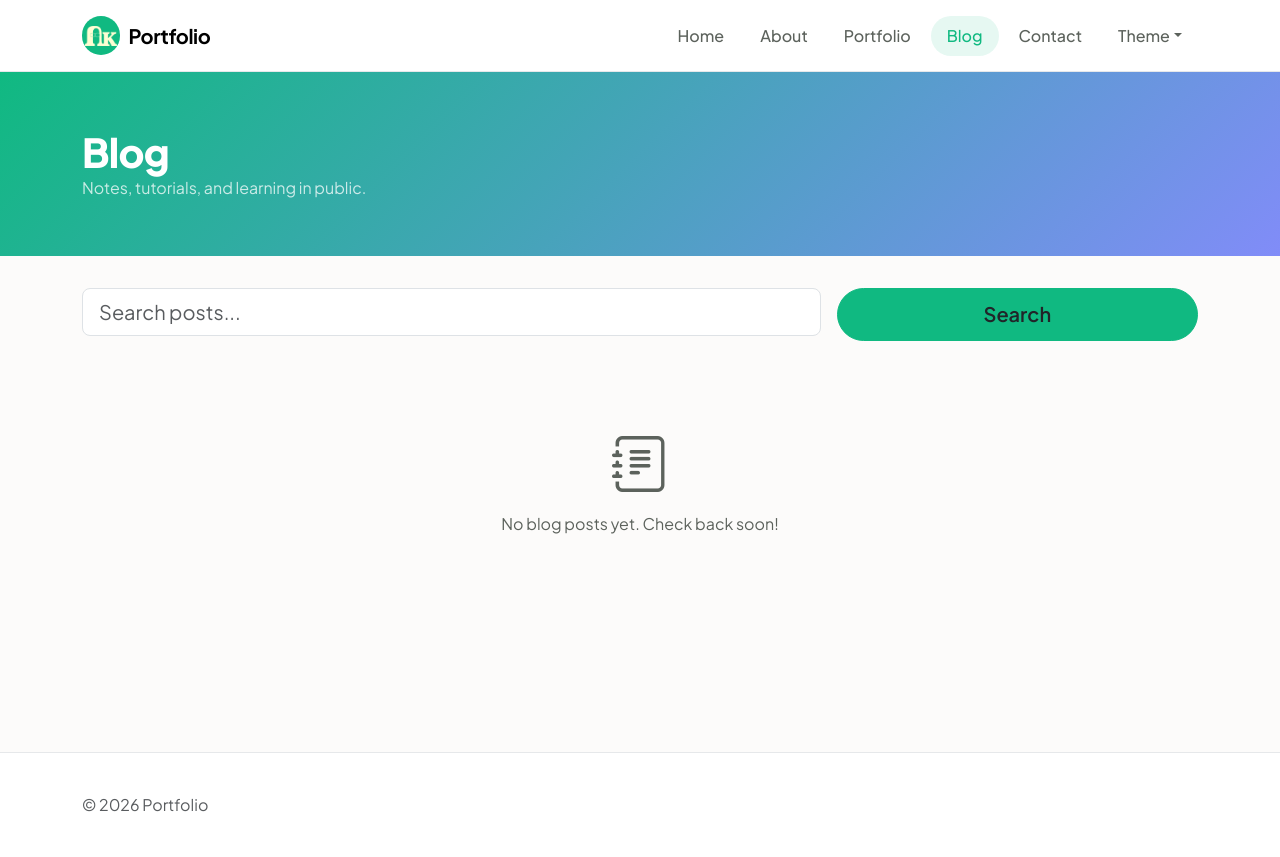
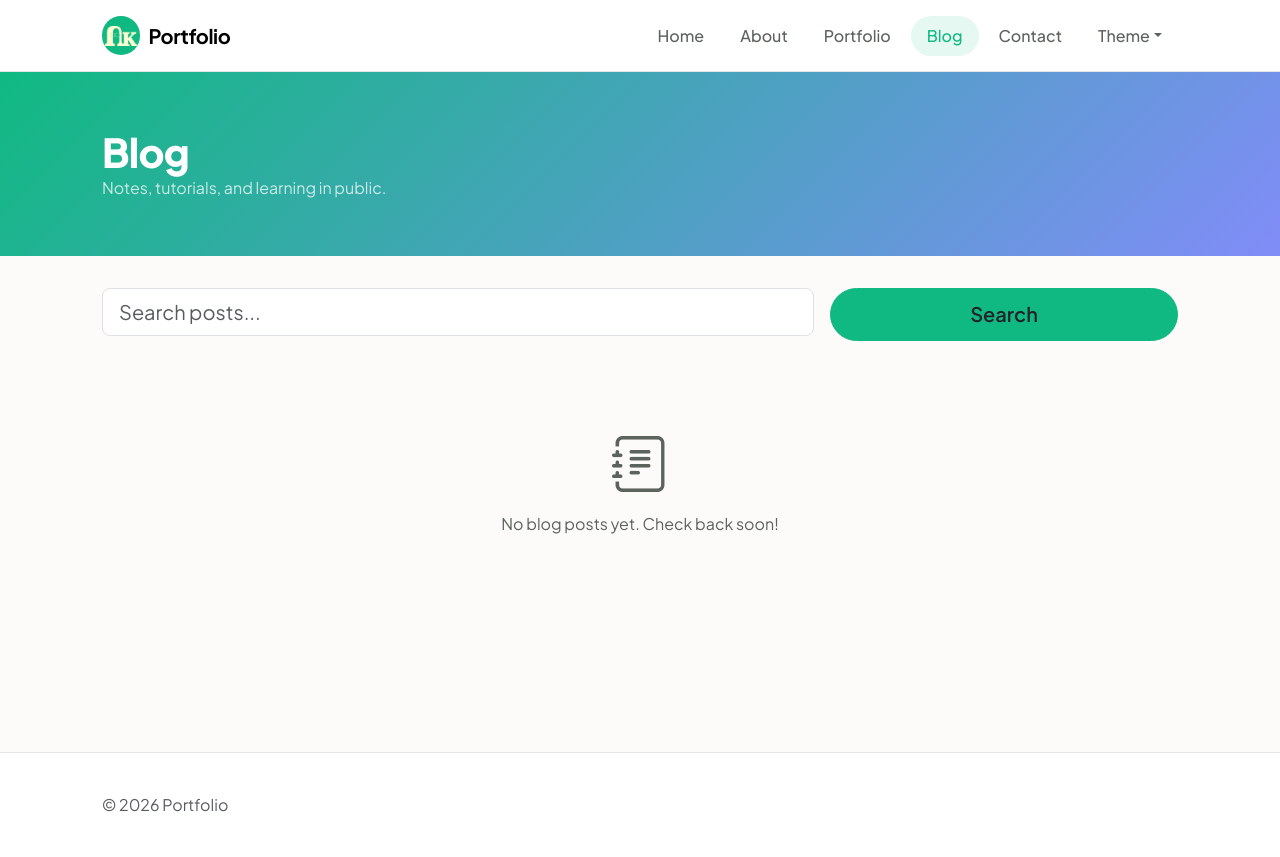
Before and after one commit to uyenbhku/portfolio-django, a Django app: page /blog/ in a window 1280 px wide. Run offline with Django 4.2, Linux system fonts and the light colour scheme; data that the repository does not hold is empty.

Commit message:
fix: padding left right

```diff
--- a/home/templates/pages/base.html
+++ b/home/templates/pages/base.html
@@ -46,7 +46,7 @@
 <body>
     <header class="sticky-top">
         <nav class="navbar navbar-expand-lg pf-navbar">
-            <div class="container">
+            <div class="pf-container container">
                 <a class="navbar-brand d-flex align-items-center gap-2" href="{% url 'home' %}">
                     <div class="pf-logo-container">
                         <img src="{% static 'img/logo1.png' %}" width="32" height="20" alt="Logo">
@@ -102,10 +102,10 @@
     </div>
     {% endif %}
 
-    <main>{% block content %}{% endblock %}</main>
+    <main class="pf-main">{% block content %}{% endblock %}</main>
 
     <footer class="pf-footer">
-        <div class="container">
+        <div class="pf-container container">
             <div class="row align-items-center gy-3">
                 <div class="col-md-6 text-center text-md-start">
                     <p class="mb-0 text-muted">
--- a/home/templates/pages/blog_detail.html
+++ b/home/templates/pages/blog_detail.html
@@ -5,7 +5,7 @@
 
 {% block content %}
 <div class="pf-page-header">
-    <div class="container">
+    <div class="pf-container container">
         <nav aria-label="breadcrumb">
             <ol class="breadcrumb mb-2">
                 <li class="breadcrumb-item"><a href="{% url 'blog_list' %}" class="text-white-50">Blog</a></li>
@@ -18,7 +18,7 @@
 </div>
 
 <section class="pf-section pt-0">
-    <div class="container">
+    <div class="pf-container container">
         <div class="row g-5">
             <div class="col-lg-8">
                 {% if post.featured_image %}
--- a/home/templates/pages/blog_list.html
+++ b/home/templates/pages/blog_list.html
@@ -4,14 +4,14 @@
 
 {% block content %}
 <div class="pf-page-header">
-    <div class="container">
+    <div class="pf-container container">
         <h1>Blog</h1>
         <p class="mb-0 opacity-75">Notes, tutorials, and learning in public.</p>
     </div>
 </div>
 
 <section class="pf-section pt-0">
-    <div class="container">
+    <div class="pf-container container">
         <form method="get" class="row g-3 mb-4">
             <div class="col-md-8">
                 <input type="search" name="q" class="form-control form-control-lg" placeholder="Search posts..." value="{{ search_query }}">
--- a/home/templates/pages/contact.html
+++ b/home/templates/pages/contact.html
@@ -4,14 +4,14 @@
 
 {% block content %}
 <div class="pf-page-header">
-    <div class="container">
+    <div class="pf-container container">
         <h1>Contact</h1>
         <p class="mb-0 opacity-75">Open for internships and fresher roles — let's talk!</p>
     </div>
 </div>
 
 <section class="pf-section pt-0">
-    <div class="container">
+    <div class="pf-container container">
         <div class="row g-5 justify-content-center">
             <div class="col-lg-5">
                 <div class="text-center mb-4">
--- a/home/templates/pages/portfolio.html
+++ b/home/templates/pages/portfolio.html
@@ -4,14 +4,14 @@
 
 {% block content %}
 <div class="pf-page-header">
-    <div class="container">
+    <div class="pf-container container">
         <h1>Portfolio</h1>
         <p class="mb-0 opacity-75">{{ profile.bio_short|truncatewords:20 }}</p>
     </div>
 </div>
 
 <section class="pf-section pt-0">
-    <div class="container">
+    <div class="pf-container container">
         <div class="pf-filter-bar">
             <a href="{% url 'portfolio' %}" class="pf-tech-chip {% if not active_tech and not active_status %}active{% endif %}">All</a>
             {% for tech in technologies %}
--- a/home/templates/pages/project_detail.html
+++ b/home/templates/pages/project_detail.html
@@ -5,7 +5,7 @@
 
 {% block content %}
 <div class="pf-page-header">
-    <div class="container">
+    <div class="pf-container container">
         <nav aria-label="breadcrumb">
             <ol class="breadcrumb mb-2">
                 <li class="breadcrumb-item"><a href="{% url 'portfolio' %}" class="text-white-50">Portfolio</a></li>
@@ -23,7 +23,7 @@
 </div>
 
 <section class="pf-section pt-0">
-    <div class="container">
+    <div class="pf-container container">
         <div class="row g-5">
             <div class="col-lg-8">
                 {% if project.thumbnail %}
--- a/home/templates/pages/resume.html
+++ b/home/templates/pages/resume.html
@@ -18,7 +18,7 @@
 </div>
 
 <section class="pf-section pt-0">
-    <div class="container">
+    <div class="pf-container container">
         {% if profile.resume %}
         <div class="pf-card overflow-hidden">
             <embed src="{{ profile.resume.url }}#view=FitH" width="100%" height="800" type="application/pdf">
--- a/static/css/portfolio.css
+++ b/static/css/portfolio.css
@@ -126,6 +126,11 @@ body {
     line-height: 1.7;
 }
 
+.pf-container {
+    padding-left: 2rem;
+    padding-right: 2rem;
+}
+
 .pf-logo-container {
     width: 32px;
     height: 20px;
@@ -156,7 +161,7 @@ body {
     font-size: clamp(1.75rem, 3vw, 2.25rem);
     font-weight: 800;
     letter-spacing: -0.02em;
-    margin-bottom: 0.5rem;
+    margin-bottom: 2rem;
 }
 
 .pf-section-subtitle {
```
Also changed, not shown: home/templates/pages/about.html (+5 -5 lines), home/templates/pages/home.html (+5 -5 lines).
